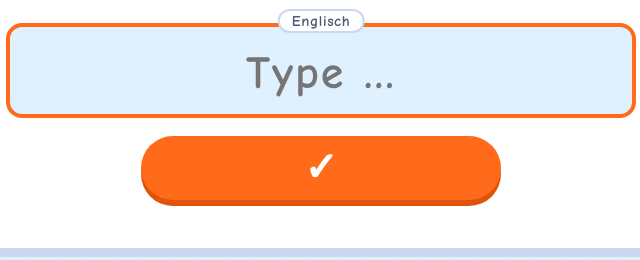
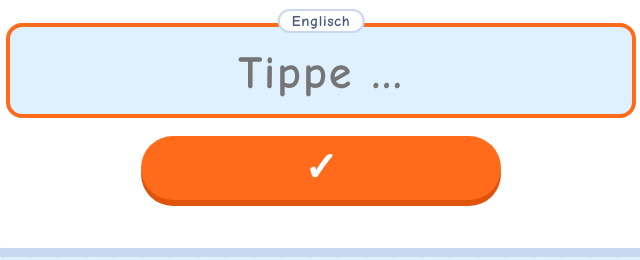
Before and after one commit to lotteBu07/ContempSlangScrape, a plain HTML site: page spelling-game/index.html in a window 1280 px wide. Shown: the part 570-830 px from the top of the page, 319-959 px from the left. Drawn offline with Linux system fonts and the light colour scheme; a web font is replaced by a local one.

Commit message:
Spelling game: placeholder always German (Tippe …)
Co-Authored-By: Claude Opus 5.5 <noreply@anthropic.com>
Claude-Session: https://claude.ai/code/session_01FLRyrj8xcB4J8oEHy1PtXn

```diff
--- a/spelling-game/index.html
+++ b/spelling-game/index.html
@@ -505,7 +505,7 @@ const WORDS = [
   const LANG_NAME = { de: "Deutsch", en: "Englisch" };
   const shownLang = it => it.dir === "en" ? "de" : "en";        // language of the word in the word box
   const typedLang = it => it.dir;                               // language he types in the answer box
-  const PLACEHOLDER = { de: "Tippe …", en: "Type …" };           // written in the box's own language
+  const PLACEHOLDER = { de: "Tippe …", en: "Tippe …" };          // always German, so Frederik understands it
   // no capitals needed; ä/ö/ü/ß may also be typed as ae/oe/ue/ss
   const norm = s => clean(s).replace(/ä/g, "ae").replace(/ö/g, "oe").replace(/ü/g, "ue").replace(/ß/g, "ss");
 
```
